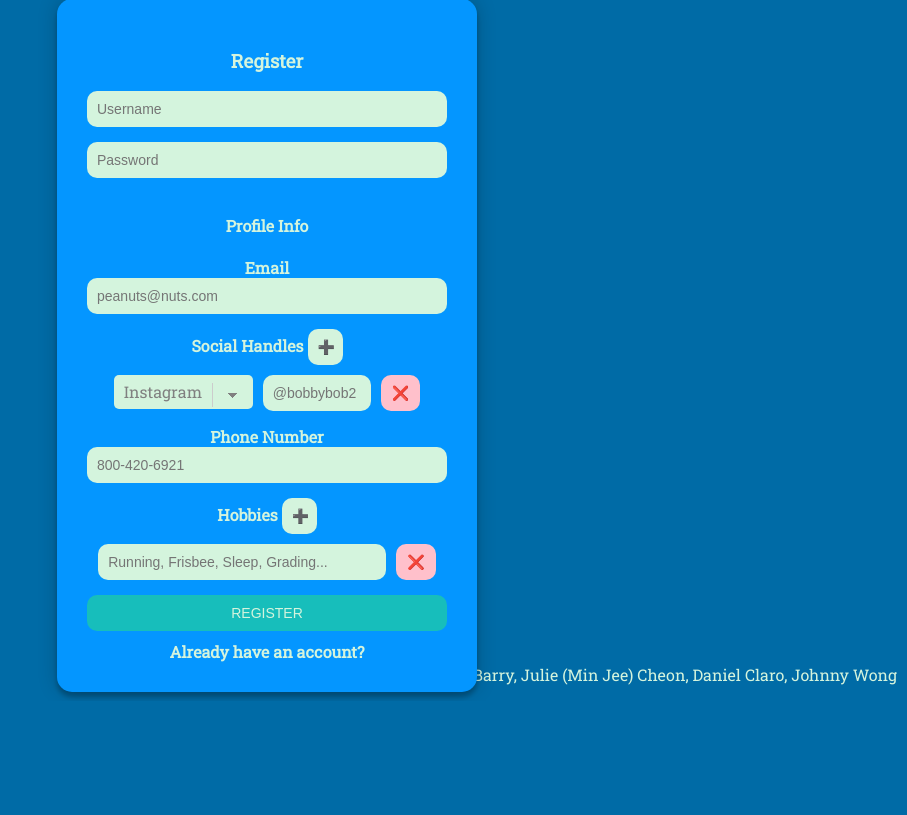
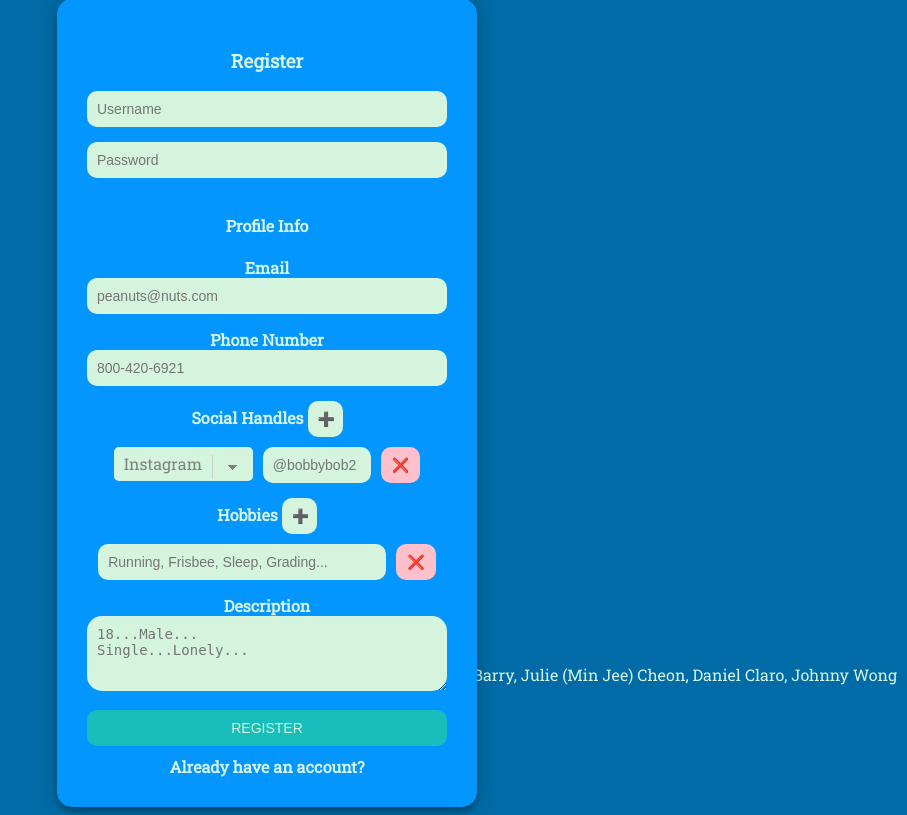
Before and after one commit to johnnywong30/CS146_Group9, a Flask app: page /register in a window 1280 px wide. Shown: the part 99-914 px from the top of the page, without its empty margins (373-1280 px from the left). Before the commit the page ends 799 px from the top, so only its background shows below. Run offline with Flask 2, Linux system fonts and the light colour scheme.

Commit message:
added textarea to form so we should be done now :)

```diff
--- a/app.py
+++ b/app.py
@@ -66,6 +66,8 @@ def auth():
         media = request.form.getlist("platform")
         handles = list(map(lambda handle: handle.strip(), request.form.getlist("socials")))
         email, phone = request.form["email"].strip(), request.form["phone"].strip()
+        description = request.form["description"]
+        print(description)
         strOfHobbies = ""
         for hobby in hobbies:
             strOfHobbies += hobby + ","
@@ -74,7 +76,7 @@ def auth():
         for i in range(len(handles)):
             strOfSocials += media[i] + ":"
             strOfSocials += handles[i] + ","
-        db.add_profile(username, strOfHobbies, email, strOfSocials, phone)
+        db.add_profile(username, strOfHobbies, email, strOfSocials, phone, description)
         db.register_user(username, password)
         flash("{} has been registered".format(username))
     return redirect(url_for("login"))
@@ -89,8 +91,9 @@ def profile():
     username = session["username"]
     email = profileInfo["email"] if profileInfo["email"] != "" else "N/A 🥺"
     phone = profileInfo["phone"] if profileInfo["phone"] != "" else "N/A 🥺"
+    description = profileInfo["description"] if profileInfo["description"] != "" else "N/A 🥺"
 
-    return render_template("profile.html", username=username, email=email, phone=phone)
+    return render_template("profile.html", username=username, email=email, phone=phone, description=description)
 
 @app.route("/friendProfile")
 def friendProfile():
@@ -100,7 +103,8 @@ def friendProfile():
     profileInfo = db.get_profile(username)
     email = profileInfo["email"] if profileInfo["email"] != "" else "N/A 🥺"
     phone = profileInfo["phone"] if profileInfo["phone"] != "" else "N/A 🥺"
-    return render_template("profile.html", username=username, email=email, phone=phone)
+    description = profileInfo["description"] if profileInfo["description"] != "" else "N/A 🥺"
+    return render_template("profile.html", username=username, email=email, phone=phone, description=description)
 
 
 @app.route("/getSocials")
--- a/static/bootlegBootstrap.css
+++ b/static/bootlegBootstrap.css
@@ -277,8 +277,8 @@ a:hover{
   border: 0;
   border-radius: 100px;
 }
-.profile-info{
-
+.profile-description{
+  text-align: center;
 }
 
 .profile-contacts{
--- a/static/form.css
+++ b/static/form.css
@@ -158,7 +158,7 @@ select{
   resize: vertical;
   margin: 0 0 15px;
   max-height: 100px;
-  min-height: 50px;
+  min-height: 75px;
 }
 
 .form label{
--- a/templates/profile.html
+++ b/templates/profile.html
@@ -22,6 +22,10 @@
   <main class="profile-page">
     <h2 id="user">{{username}}</h2>
     <img class="profile-img" src="../static/blank-profile.png" alt="We don't have profile pictures yet!">
+    <div class="profile-description">
+      <h3>Description</h3>
+      <p>{{description}}</p>
+    </div>
     <div class="profile-info">
       <table id="profile-contacts" class="profile-contacts">
           <tr>
--- a/templates/register.html
+++ b/templates/register.html
@@ -30,6 +30,8 @@
       <label for="email">Email</label>
       <input id="email" type="email" name="email" placeholder="peanuts@nuts.com">
 
+      <label for="phone">Phone Number</label>
+      <input id="phone" type="tel" pattern="[0-9]{3}-[0-9]{3}-[0-9]{4}" name="phone" placeholder="800-420-6921">
       Social Handles
       <button type="button" class="adder" id="socialAdder">➕</button>
 
@@ -37,14 +39,15 @@
 
       </div>
 
-      <label for="phone">Phone Number</label>
-      <input id="phone" type="tel" pattern="[0-9]{3}-[0-9]{3}-[0-9]{4}" name="phone" placeholder="800-420-6921">
       Hobbies
       <button type="button" class="adder" id="hobbyAdder">➕</button>
 
       <div id="hobby-container">
 
       </div>
+      <label for="description">Description</label>
+      <textarea id="description" name="description" placeholder="18...Male...&#10;Single...Lonely..."></textarea>
+
 
       <button type="submit" name="submit" value="Register">Register</button>
       <a href="/">Already have an account?</a>
--- a/utils/db.py
+++ b/utils/db.py
@@ -16,7 +16,7 @@ def create_db():
 
     # replace these executes depending on necessary tables
     c.execute("CREATE TABLE IF NOT EXISTS users (username TEXT PRIMARY KEY, password TEXT)")
-    c.execute("CREATE TABLE IF NOT EXISTS profiles (username TEXT PRIMARY KEY, hobbies TEXT, email TEXT, socials TEXT, phone TEXT)")
+    c.execute("CREATE TABLE IF NOT EXISTS profiles (username TEXT PRIMARY KEY, hobbies TEXT, email TEXT, socials TEXT, phone TEXT, description TEXT)")
 
     db.close()
     return True
@@ -72,8 +72,8 @@ def verify_user(username, password):
         return True
     return False
 
-def add_profile(username, hobbies, email = "", socials = "", phone = ""):
-    '''Adds profile to database. email, socials, and phone are optional parameters.'''
+def add_profile(username, hobbies, email = "", socials = "", phone = "", description = ""):
+    '''Adds profile to database. email, socials, phone, and description are optional parameters.'''
     db = sqlite3.connect(DB_FILE)
     c = db.cursor()
 
@@ -82,7 +82,8 @@ def add_profile(username, hobbies, email = "", socials = "", phone = ""):
     print(email)
     print(socials)
     print(phone)
-    c.execute('INSERT INTO profiles VALUES (?, ?, ?, ?, ?)', (username, hobbies, email, socials, phone))
+    print(description)
+    c.execute('INSERT INTO profiles VALUES (?, ?, ?, ?, ?, ?)', (username, hobbies, email, socials, phone, description,))
 
     db.commit()
     db.close()
@@ -93,7 +94,7 @@ def get_profile(username):
     db = sqlite3.connect(DB_FILE)
     c = db.cursor()
 
-    c.execute('SELECT username, hobbies, email, socials, phone FROM profiles where username=?', (username,))
+    c.execute('SELECT username, hobbies, email, socials, phone, description FROM profiles where username=?', (username,))
 
     selectedVal = c.fetchone()
     db.close()
@@ -104,6 +105,8 @@ def get_profile(username):
     profile['email'] = selectedVal[2]
     profile['socials'] = selectedVal[3]
     profile['phone'] = selectedVal[4]
+    profile['description'] = selectedVal[5]
+    print(profile["description"].split())
     return profile
 
 def find_friends(username, hobby):
@@ -112,7 +115,7 @@ def find_friends(username, hobby):
     c = db.cursor()
 
     query = '%' + hobby + '%'   # check if hobby is anywhere in the hobbies string on lookup
-    c.execute('SELECT username, hobbies, email, socials, phone FROM profiles where hobbies LIKE ? AND username != ?', (query, username,))
+    c.execute('SELECT username, hobbies, email, socials, phone, description FROM profiles where hobbies LIKE ? AND username != ?', (query, username,))
     selectedVal = c.fetchall()
     db.close()
     return selectedVal
```
Also changed, not shown: cs146_todo.md (+2 -2 lines), data/street.db.
